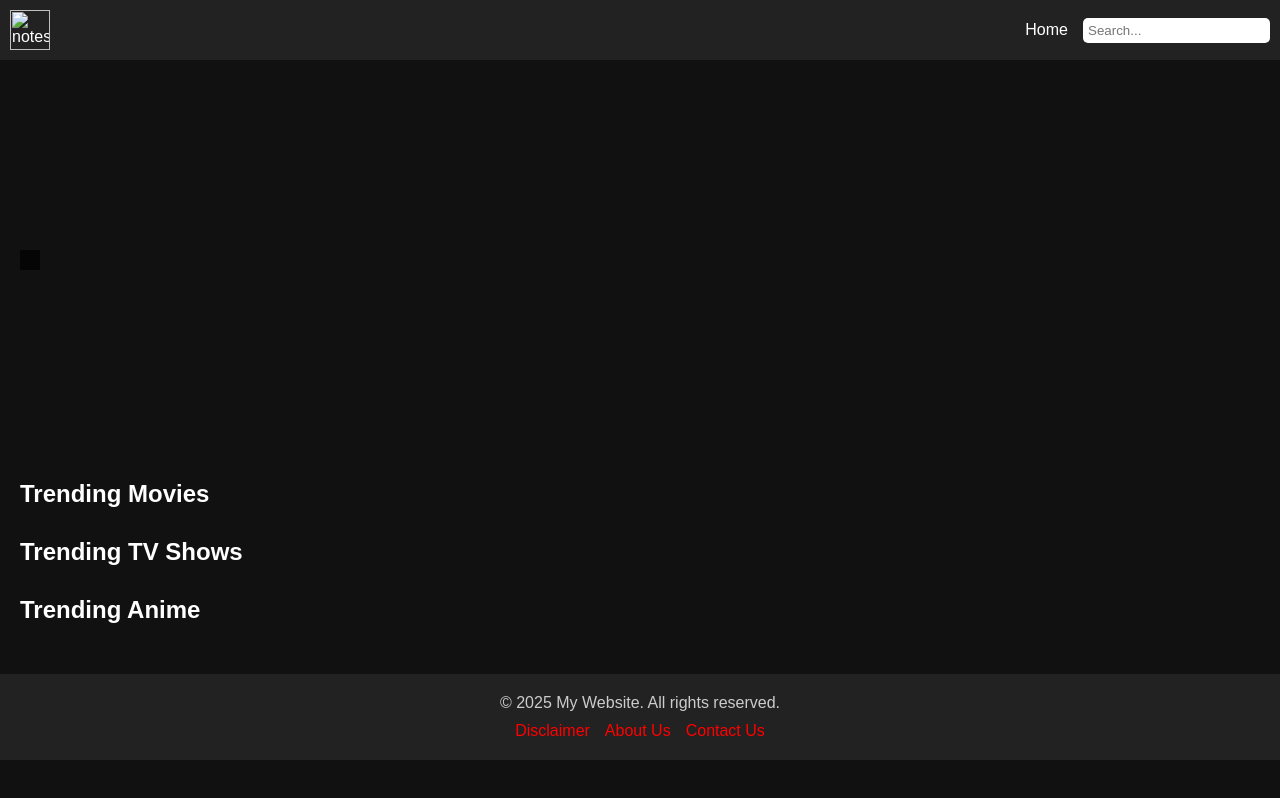
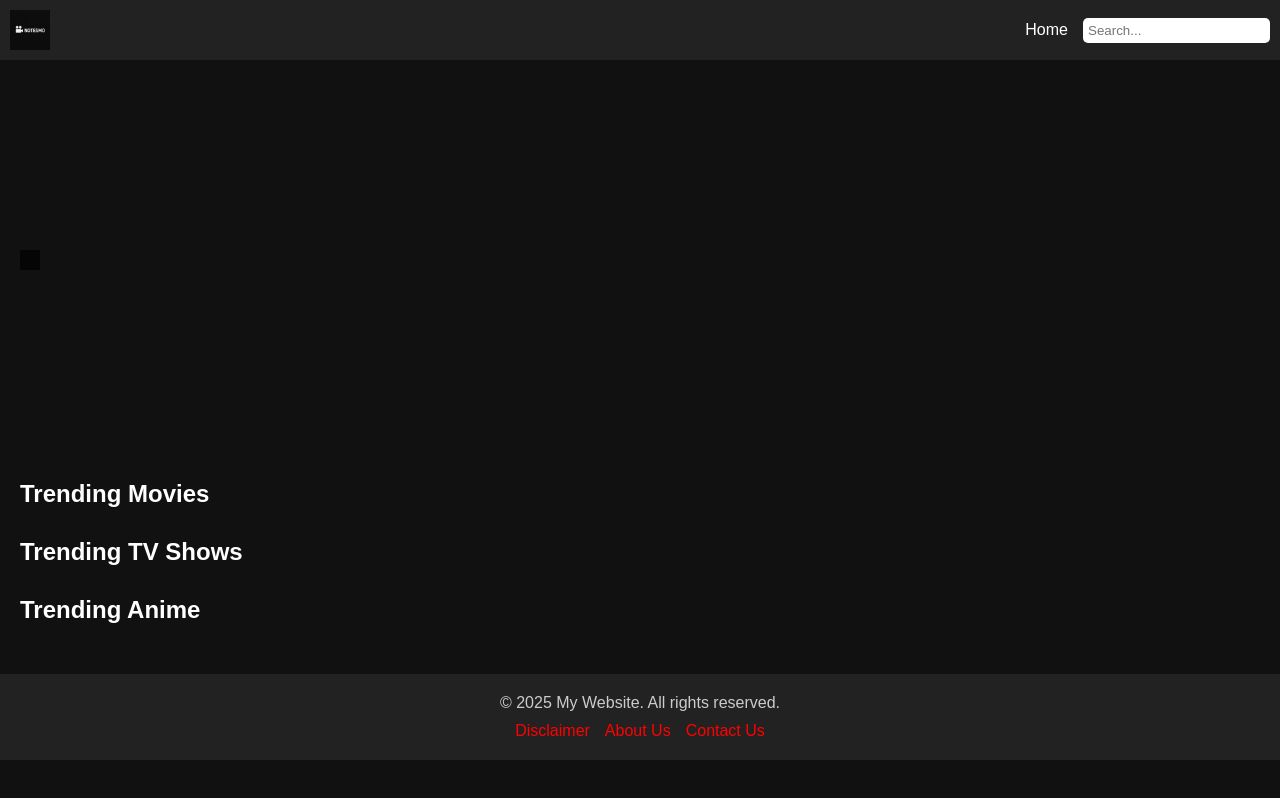
Before and after one commit to keita001k/notesmo, a plain HTML site: page notesmo/index.html in a window 1280 px wide. Drawn offline with Linux system fonts and the light colour scheme; no server answers.

Commit message:
index.html

```diff
--- a/notesmo/index.html
+++ b/notesmo/index.html
@@ -13,7 +13,7 @@
 
 <body>
   <div class="navbar">
-    <img src="logo.png" alt="notesmo.png" />
+    <img src="notesmo.png" alt="LOGO" />
     <div class="nav-links">
       <a href="index.html">Home</a>
       <input type="text" class="search-bar" placeholder="Search..." onfocus="openSearchModal()" />
```
